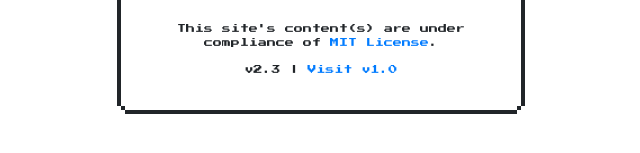
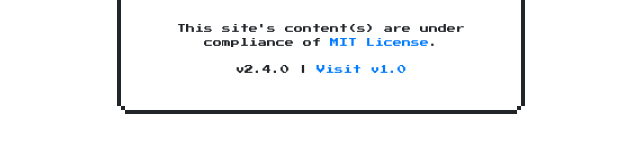
Before and after one commit to jcchikikomori/portfolio, a Vue app: page / in a window 1280 px wide. Shown: the part 455-608 px from the top of the page, without its empty margins (319-959 px from the left). Built offline with nearby package versions, Linux system fonts and the light colour scheme; no server answers.

Commit message:
Added app version from package.json

```diff
--- a/src/components/Profile.vue
+++ b/src/components/Profile.vue
@@ -34,7 +34,7 @@
 							License</a>.
 						<br />
 						<br />
-						<span style="font-size: 9px;">v2.3</span> | <a style="font-size: 9px" href="v1">Visit v1.0</a>
+						<span style="font-size: 9px;">v{{ app_version }}</span> | <a style="font-size: 9px" href="v1">Visit v1.0</a>
 
 						<br />
 						<br />
@@ -55,11 +55,19 @@
 
 <script>
 import Updates from "./Updates.vue";
+import {version} from '../../package.json';
+
+const appv = version;
 
 export default {
   name: "Profile",
   components: {
     Updates
-  }
+	},
+	data () {
+		return {
+			app_version: appv
+		}
+	}
 };
 </script>
```
